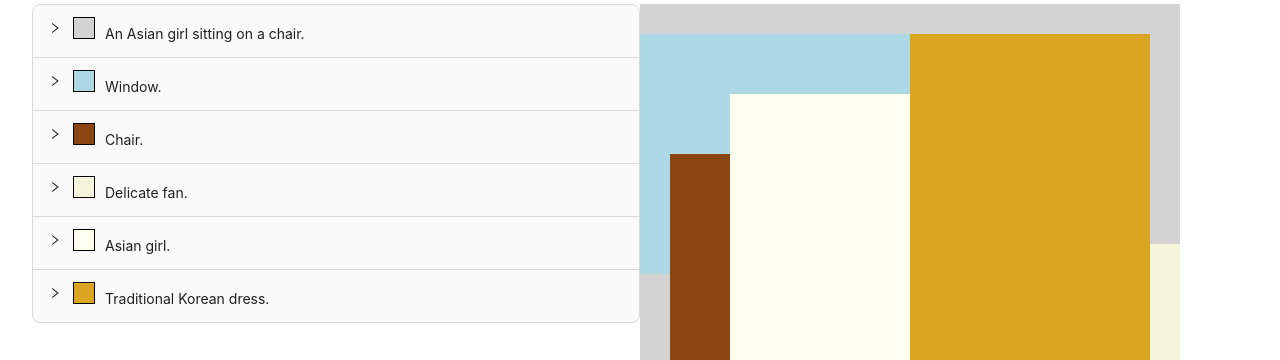
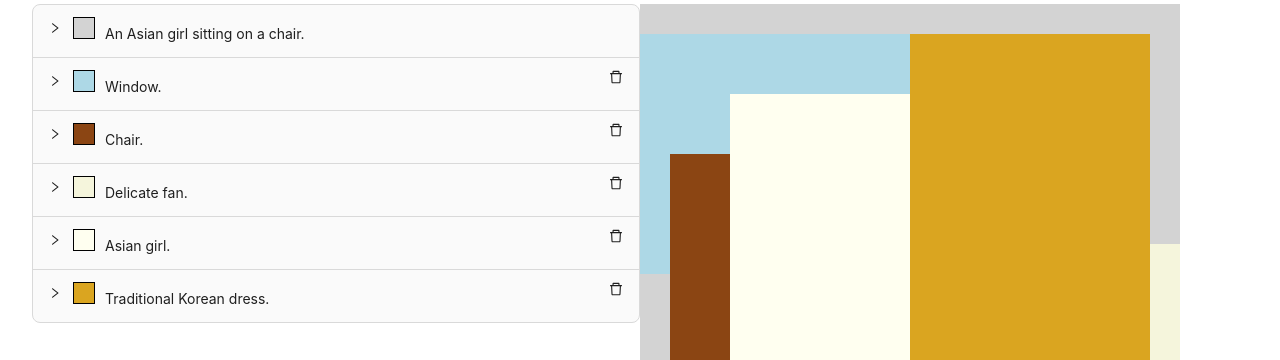
Before and after one commit to huchenlei/omost_region_editor, a React (Vite) app: page / in a window 1280 px wide. Shown: the part 126-486 px from the top of the page. Built offline with nearby package versions, Linux system fonts and the light colour scheme.

Commit message:
Add delete button

```diff
--- a/package.json
+++ b/package.json
@@ -10,6 +10,7 @@
     "preview": "vite preview"
   },
   "dependencies": {
+    "@ant-design/icons": "^5.3.7",
     "antd": "^5.18.0",
     "react": "^18.2.0",
     "react-dom": "^18.2.0",
--- a/src/App.tsx
+++ b/src/App.tsx
@@ -59,12 +59,19 @@ function App() {
     };
   }, []);
 
+  const removeRegion = (index: number) => {
+    const newRegions = regions.slice();
+    newRegions.splice(index, 1);
+    setRegions(newRegions);
+  };
+
   return (
     <>
       <Row id="editor-root">
         <Col span={12}>
           <RegionPrompt
             regions={regions}
+            removeRegion={removeRegion}
             activeRegionIndex={activeRegionIndex}
             setActiveRegionIndex={setActiveRegionIndex}
           ></RegionPrompt>
--- a/src/components/RegionPrompt.tsx
+++ b/src/components/RegionPrompt.tsx
@@ -1,16 +1,22 @@
 import React from 'react';
 import { IOmostRegion } from '../omost_region';
 import { Collapse, List } from 'antd';
+import { DeleteOutlined } from '@ant-design/icons';
 
 interface RegionPromptProps {
   regions: IOmostRegion[];
+  removeRegion: (index: number) => void;
 
   activeRegionIndex: number;
   setActiveRegionIndex: (index: number) => void;
 }
 
 const RegionPrompt: React.FC<RegionPromptProps> = (props) => {
-  const makeHeader = (region: IOmostRegion) => {
+  const makeHeader = (region: IOmostRegion, index: number) => {
+    const deleteButton = index === 0 ?
+      <></> :
+      <DeleteOutlined style={{ float: 'right' }} onClick={() => props.removeRegion(index)} />;
+
     return <>
       <div style={{
         display: 'inline-block',
@@ -21,6 +27,7 @@ const RegionPrompt: React.FC<RegionPromptProps> = (props) => {
         border: '1px solid black',
       }}></div>
       {region.prefixes[region.prefixes.length - 1]}
+      {deleteButton}
     </>;
   };
 
@@ -39,7 +46,7 @@ const RegionPrompt: React.FC<RegionPromptProps> = (props) => {
         props.regions.map((region, index) => {
           return <Collapse.Panel
             key={index}
-            header={makeHeader(region)}>
+            header={makeHeader(region, index)}>
             <List>
               {
                 region.suffixes.map((suffix, index) => {
```
Also changed, not shown: 1 other file (tests, documents, lock files or other folders).
